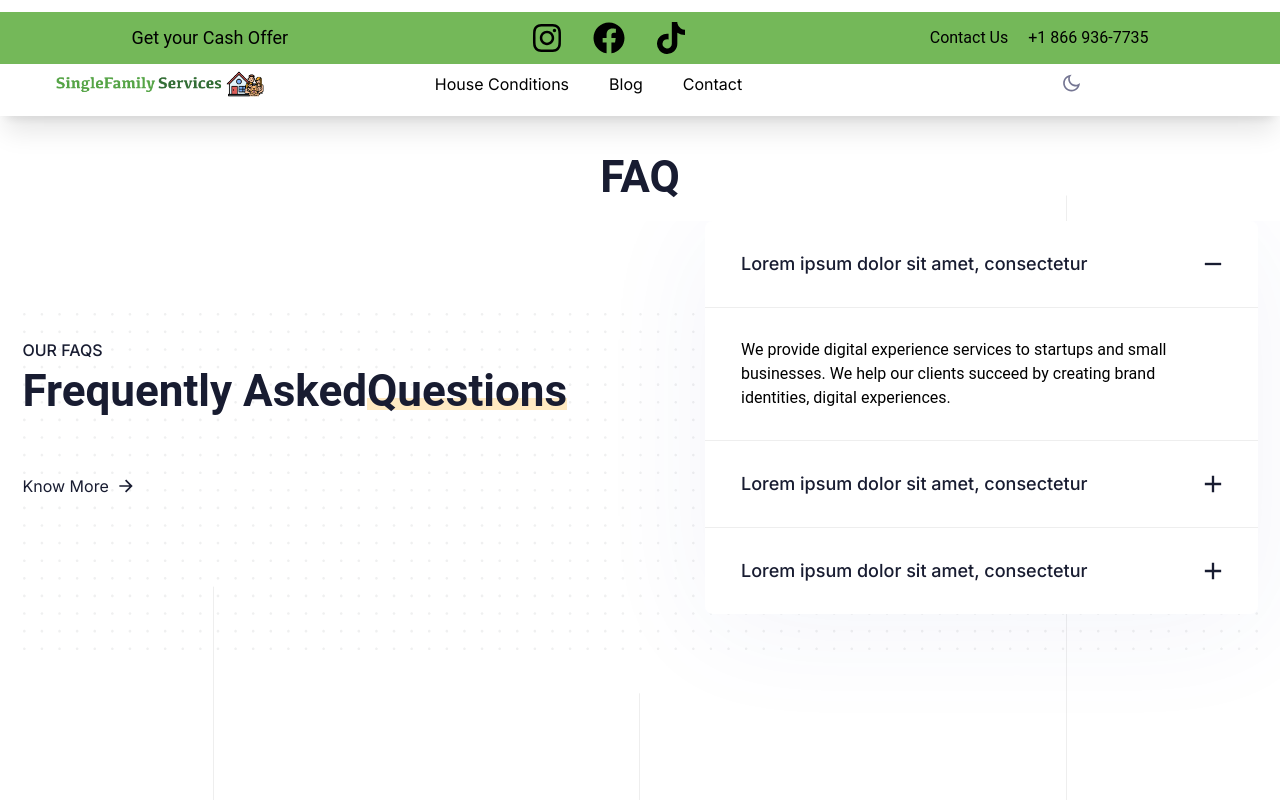
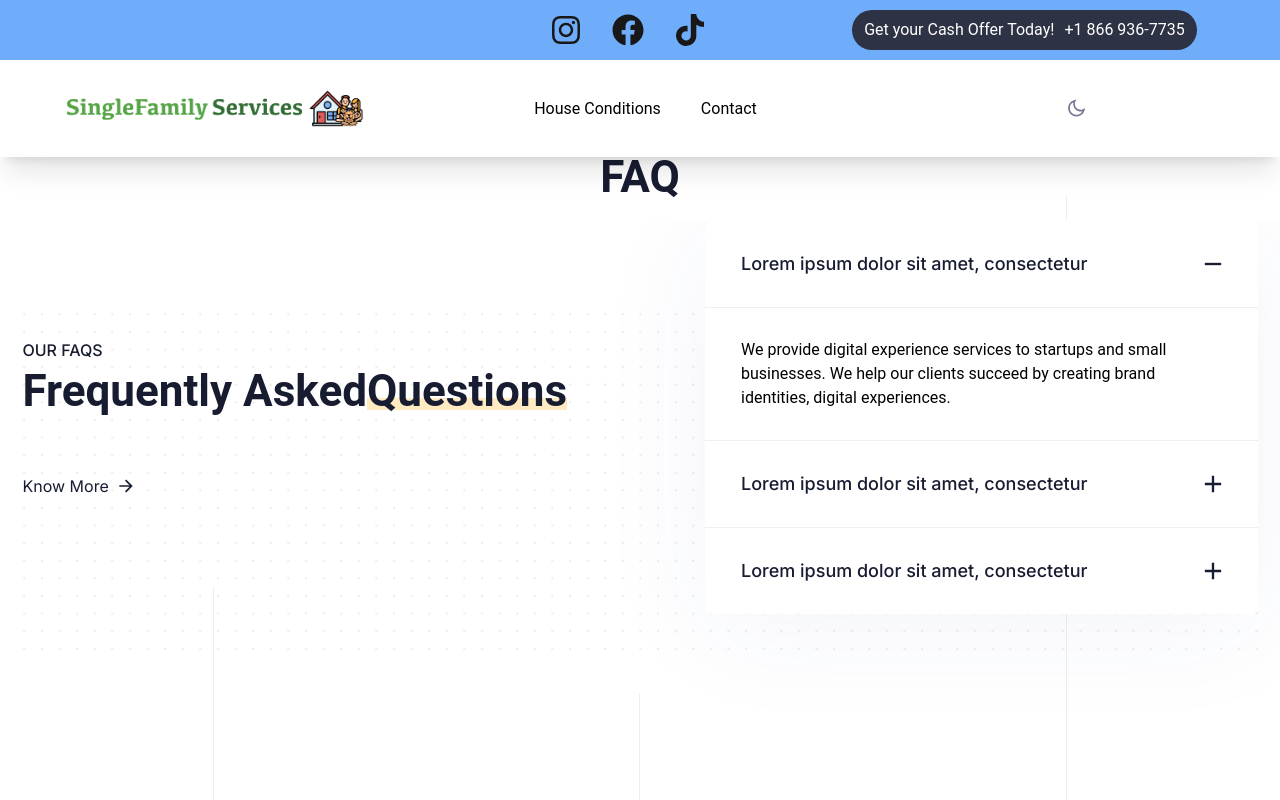
Before and after one commit to Arteaga0415/landing-2, a Next.js app: page /faq in a window 1280 px wide. Shown: the top 800 px of the page. Built offline with nearby package versions, Linux system fonts and the light colour scheme.

Commit message:
feat: header finished

```diff
--- a/components/Header/index.tsx
+++ b/components/Header/index.tsx
@@ -30,18 +30,20 @@ const Header = () => {
 
   return (
     <header
-      className={`fixed left-0 top-0 z-99999 w-full h-auto py-3 bg-white shadow-xl transition duration-100 dark:bg-black`}
+      className={`fixed left-0 top-0 z-99999 w-full bg-white shadow-xl transition duration-100 dark:bg-black`}
     >
-      <div className="flex flex-row justify-around items-center bg-green2 p-2.5">
-        <h4 className="text-lg">Get your Cash Offer</h4>
+      <div className="flex flex-row justify-around items-center bg-blue-400 opacity-90 p-2.5">
+        <h4 className="w-80"></h4>
         <SocialMedia />
         <div className="flex flex-row gap-5">
-          <h4>Contact Us </h4>
-          <h4>+1 866 936-7735</h4>
+          <button className="inline-flex items-center gap-2.5 rounded-full px-3 py-2 font-medium bg-black text-white cursor-text">
+            <h4>Get your Cash Offer Today!</h4>
+            <h4>+1 866 936-7735</h4>
+          </button>
         </div>
       </div>
-      <div className="relative mx-auto max-w-c-1790 items-center justify-center px-4 md:px-8 xl:flex 2xl:px-0">
-        <div className="flex w-full items-center justify-between xl:w-1/4">
+      <div className="relative mx-auto max-w-c-1790 items-center justify-center px-4 py-5 md:px-8 xl:flex 2xl:px-0">
+        <div className="flex w-4/5 items-center justify-between gap-10 xl:w-2/5">
           <a href="/" className="-ml-10 md:ml-0">
             <Image
               src="/logos/logo.png"
@@ -148,7 +150,9 @@ const Header = () => {
                           : "hover:text-primary"
                       }
                     >
-                      {menuItem.title}
+                      <h4>
+                        {menuItem.title}
+                      </h4>
                     </Link>
                   )}
                 </li>
@@ -158,20 +162,6 @@ const Header = () => {
 
           <div className="mt-7 flex items-center gap-6 xl:mt-0">
             <ThemeToggler />
-
-            {/* <Link
-              href="https://github.com/NextJSTemplates/solid-nextjs"
-              className="text-regular font-medium text-waterloo hover:text-primary"
-            >
-              GitHub Repo 🌟
-            </Link>
-
-            <Link
-              href="https://nextjstemplates.com/templates/solid"
-              className="flex items-center justify-center rounded-full bg-primary px-7.5 py-2.5 text-regular text-white duration-300 ease-in-out hover:bg-primaryho"
-            >
-              Get Pro 🔥
-            </Link> */}
           </div>
         </div>
       </div>
--- a/components/Header/menuData.tsx
+++ b/components/Header/menuData.tsx
@@ -14,12 +14,12 @@ const menuData: Menu[] = [
     path: "#conditions",
   },
 
-  {
-    id: 2.2,
-    title: "Blog",
-    newTab: false,
-    path: "/blog",
-  },
+  // {
+  //   id: 2.2,
+  //   title: "Blog",
+  //   newTab: false,
+  //   path: "/blog",
+  // },
 
   {
     id: 4,
```
